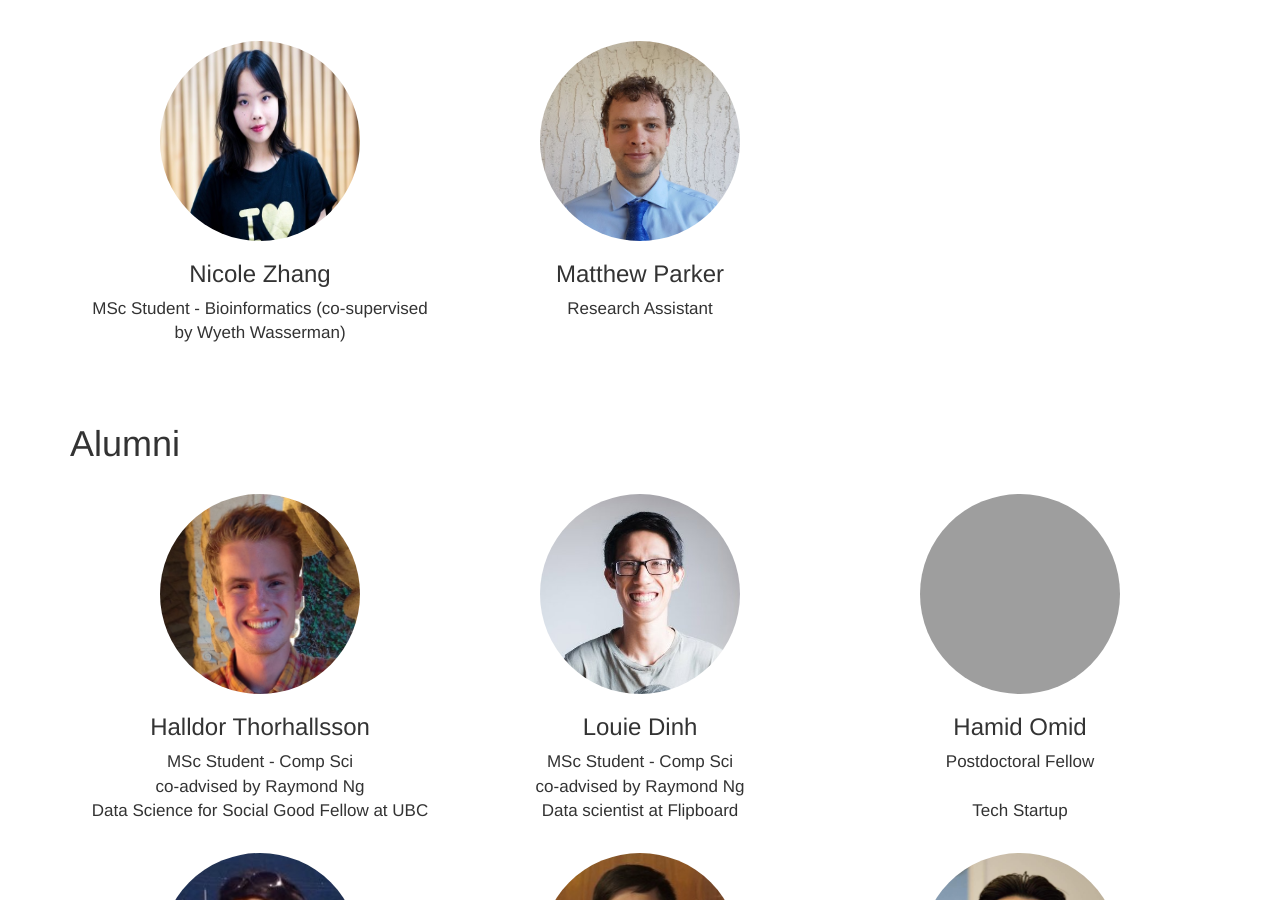
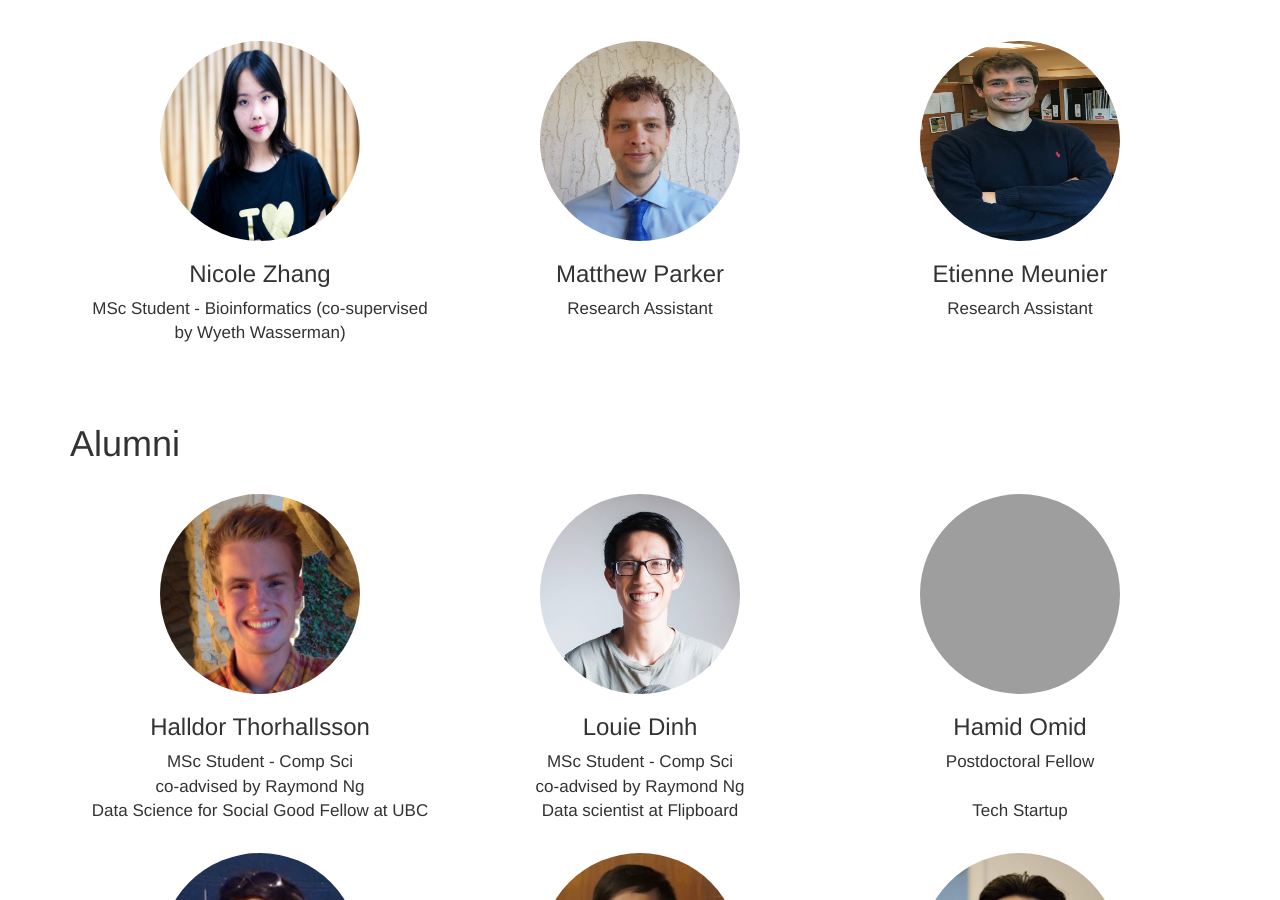
Before and after one commit to saramostafavi/saramostafavi.github.io, a Jekyll site: the page built from people.html, in a window 1280 px wide and 900 px high, scrolled down 1562 px. Built offline with Jekyll 4.4.1, drawn with Linux system fonts in a browser that asks for light colours; nearby versions of some CDN libraries; a style sheet for code colours, icons or effects is not loaded; grey boxes are pictures that could not be loaded.

Commit message:
updated people

```diff
--- a/_data/people.yml
+++ b/_data/people.yml
@@ -56,3 +56,7 @@
 - name: Matthew Parker
   role: Research Assistant
   photo: "/images/Matthew.jpg"
+
+- name: Etienne Meunier
+  role: Research Assistant
+  photo: "/images/Etienne.jpg"
```
Also changed, not shown: images/Etienne.jpg (added), 1 other file.
